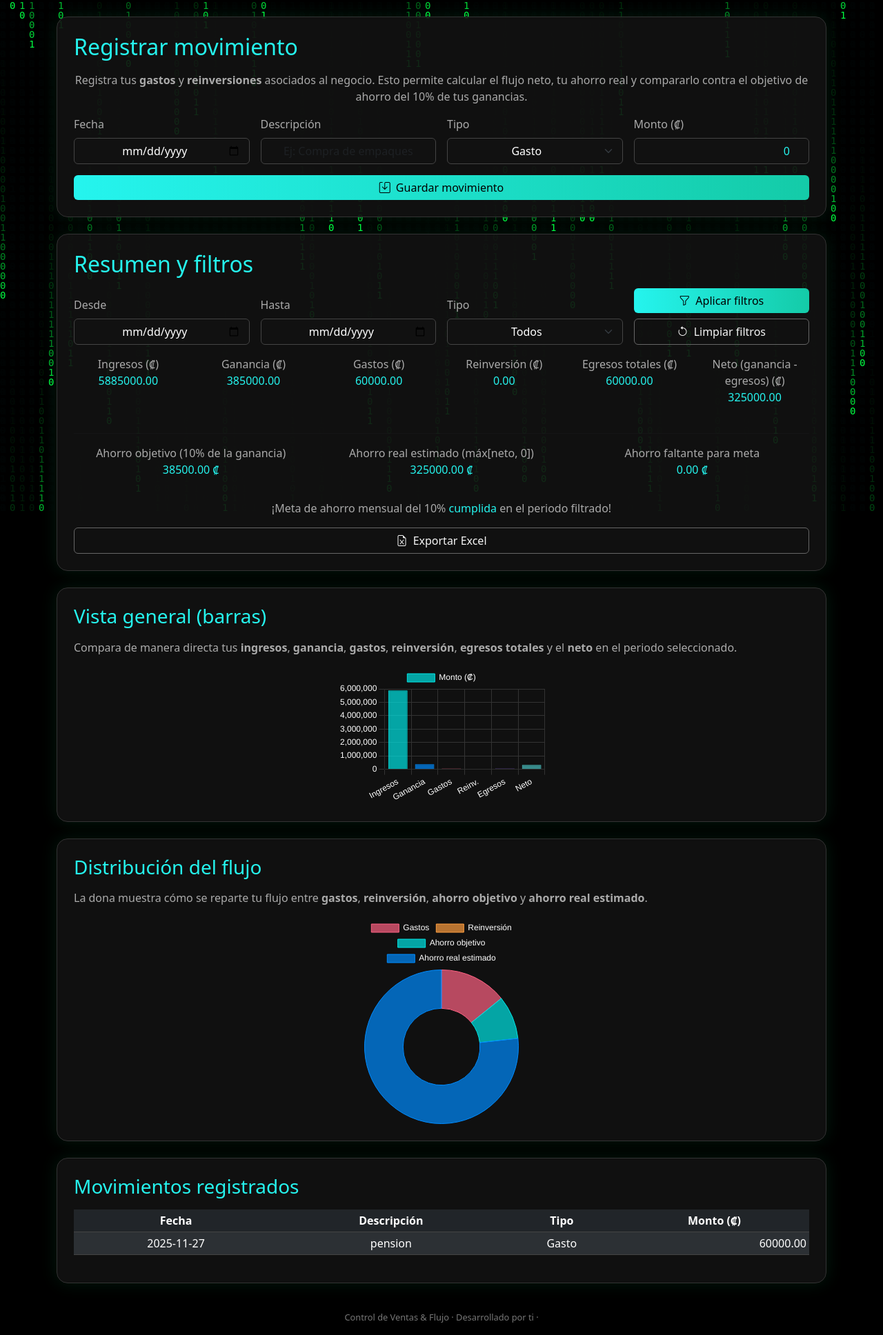
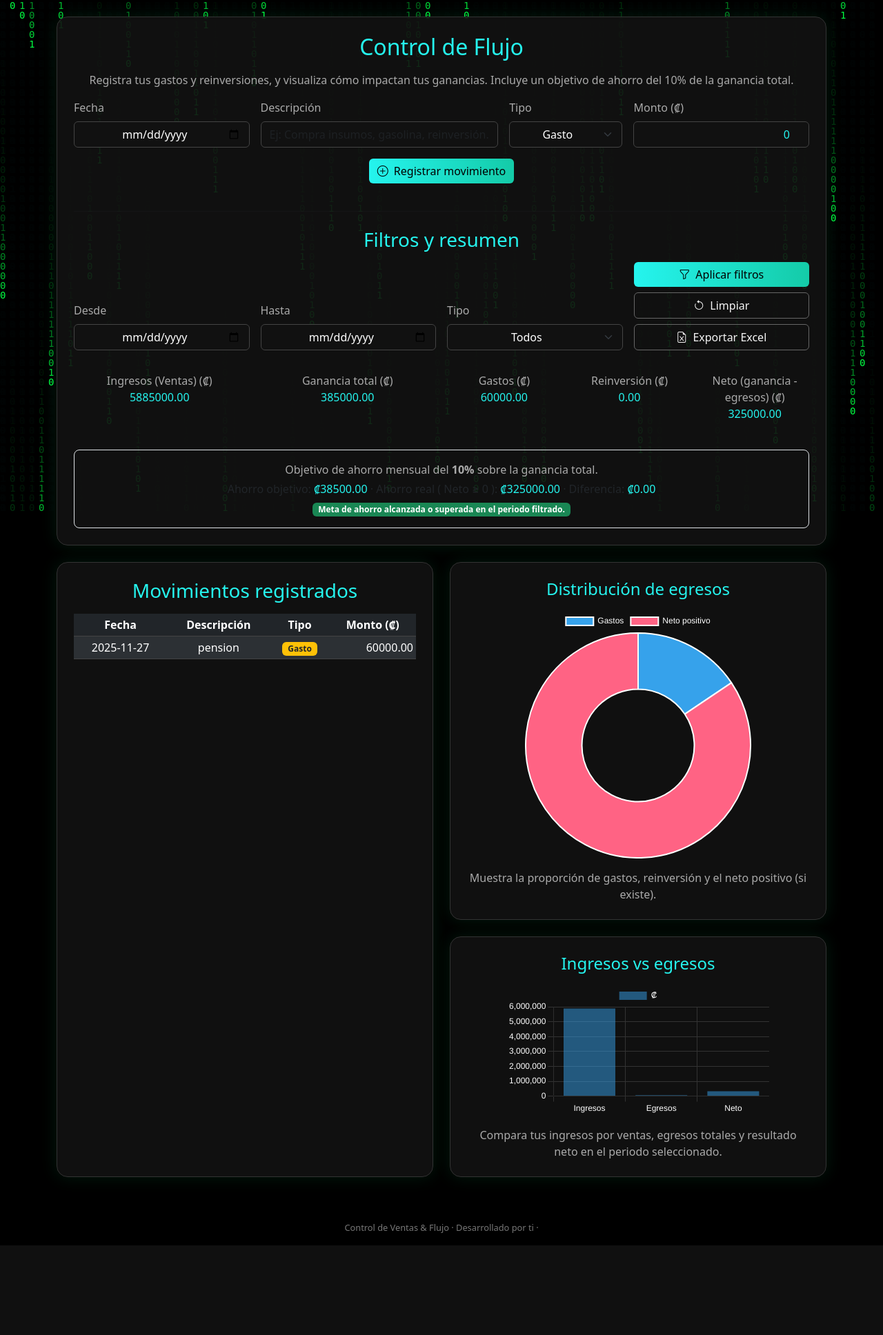
Before and after one commit to cristophercr07-hub/control-ventras-web, a Flask app: page /flujo in a window 1280 px wide. Shown: the part 57-1993 px from the top of the page at 69% size. After the commit the page ends 1863 px from the top, so only its background shows below. Run offline with Flask 3, Linux system fonts and the light colour scheme; a user stored in the database is signed in; data comes from the database, SQL or seed files in the repository.

Commit message:
Update flujo.html

```diff
--- a/templates/flujo.html
+++ b/templates/flujo.html
@@ -3,46 +3,49 @@
 
 {% block content %}
 
-{% if error %}
-    <div class="alert alert-danger py-2 mb-3">{{ error }}</div>
-{% endif %}
-{% if success %}
-    <div class="alert alert-success py-2 mb-3">{{ success }}</div>
-{% endif %}
-
-<!-- FORMULARIO DE MOVIMIENTOS -->
 <div class="row">
     <div class="col-12">
         <div class="card p-4 mb-4">
-            <h2 class="mb-3 text-accent">Registrar movimiento</h2>
+            <h2 class="mb-3 text-accent text-center">Control de Flujo</h2>
             <p class="text-secondary-custom text-center mb-3">
-                Registra tus <b>gastos</b> y <b>reinversiones</b> asociados al negocio. Esto permite
-                calcular el flujo neto, tu ahorro real y compararlo contra el objetivo de ahorro del 10%
-                de tus ganancias.
+                Registra tus gastos y reinversiones, y visualiza cómo impactan
+                tus ganancias. Incluye un objetivo de ahorro del 10% de la
+                ganancia total.
             </p>
 
-            <form method="post" action="{{ url_for('flujo') }}">
+            {% if error %}
+                <div class="alert alert-danger py-2 mb-3 text-center">
+                    {{ error }}
+                </div>
+            {% endif %}
+            {% if success %}
+                <div class="alert alert-success py-2 mb-3 text-center">
+                    {{ success }}
+                </div>
+            {% endif %}
+
+            <!-- FORMULARIO DE MOVIMIENTO -->
+            <form method="post" action="{{ url_for('flujo') }}" class="mb-4">
                 <div class="row g-3 align-items-end">
-                    <div class="col-md-3 col-12">
+                    <div class="col-md-3 col-6">
                         <label class="form-label text-secondary-custom">Fecha</label>
                         <input
                             type="date"
                             name="date"
                             class="form-control text-center"
-                            data-autotoday="1"
                         >
                     </div>
-                    <div class="col-md-3 col-12">
+                    <div class="col-md-4 col-12">
                         <label class="form-label text-secondary-custom">Descripción</label>
                         <input
                             type="text"
                             name="description"
                             class="form-control text-center"
-                            placeholder="Ej: Compra de empaques"
+                            placeholder="Ej: Compra insumos, gasolina, reinversión..."
                             required
                         >
                     </div>
-                    <div class="col-md-3 col-6">
+                    <div class="col-md-2 col-6">
                         <label class="form-label text-secondary-custom">Tipo</label>
                         <select name="category" class="form-select text-center">
                             <option value="Gasto">Gasto</option>
@@ -61,21 +64,19 @@
                         >
                     </div>
                 </div>
-                <div class="mt-3 text-center">
-                    <button type="submit" class="btn btn-primary w-100 w-md-auto">
-                        <i class="bi bi-save me-1"></i> Guardar movimiento
+                <div class="row mt-3">
+                    <div class="col text-center">
+                        <button type="submit" class="btn btn-primary">
+                            <i class="bi bi-plus-circle me-1"></i> Registrar movimiento
                         </button>
                     </div>
+                </div>
             </form>
-        </div>
-    </div>
-</div>
 
-<!-- FILTROS + RESUMEN -->
-<div class="row">
-    <div class="col-12">
-        <div class="card p-4 mb-4">
-            <h2 class="mb-3 text-accent">Resumen y filtros</h2>
+            <hr class="mb-4">
+
+            <!-- FILTROS -->
+            <h3 class="mb-3 text-accent text-center">Filtros y resumen</h3>
 
             <form method="get" action="{{ url_for('flujo') }}" class="mb-3">
                 <div class="row g-3 align-items-end">
@@ -106,26 +107,38 @@
                         </select>
                     </div>
                     <div class="col-md-3 col-6">
-                        <button type="submit" class="btn btn-primary w-100 mb-2">
+                        <div class="d-flex flex-wrap gap-2">
+                            <button type="submit" class="btn btn-primary flex-grow-1">
                                 <i class="bi bi-funnel me-1"></i> Aplicar filtros
                             </button>
-                        <a href="{{ url_for('flujo') }}" class="btn btn-outline-light w-100">
-                            <i class="bi bi-arrow-counterclockwise me-1"></i> Limpiar filtros
+                            <a href="{{ url_for('flujo') }}" class="btn btn-outline-light flex-grow-1">
+                                <i class="bi bi-arrow-counterclockwise me-1"></i> Limpiar
                             </a>
+                            <a
+                                href="{{ url_for('flujo_export',
+                                                 date_from=date_from,
+                                                 date_to=date_to,
+                                                 category_filter=category_filter) }}"
+                                class="btn btn-outline-light flex-grow-1"
+                            >
+                                <i class="bi bi-file-earmark-excel me-1"></i> Exportar Excel
+                            </a>
+                        </div>
                     </div>
                 </div>
             </form>
 
-            <div class="row text-center">
-                <div class="col-md-2 col-6 mb-2">
+            <!-- RESUMEN -->
+            <div class="row text-center mt-3">
+                <div class="col-md-3 col-6 mb-2">
                     <p class="text-secondary-custom">
-                        Ingresos (₡)<br>
+                        Ingresos (Ventas) (₡)<br>
                         <span class="text-accent">{{ "%.2f"|format(total_ingresos) }}</span>
                     </p>
                 </div>
-                <div class="col-md-2 col-6 mb-2">
+                <div class="col-md-3 col-6 mb-2">
                     <p class="text-secondary-custom">
-                        Ganancia (₡)<br>
+                        Ganancia total (₡)<br>
                         <span class="text-accent">{{ "%.2f"|format(total_ganancia) }}</span>
                     </p>
                 </div>
@@ -141,13 +154,7 @@
                         <span class="text-accent">{{ "%.2f"|format(total_reinv) }}</span>
                     </p>
                 </div>
-                <div class="col-md-2 col-6 mb-2">
-                    <p class="text-secondary-custom">
-                        Egresos totales (₡)<br>
-                        <span class="text-accent">{{ "%.2f"|format(total_egresos) }}</span>
-                    </p>
-                </div>
-                <div class="col-md-2 col-6 mb-2">
+                <div class="col-md-2 col-12 mb-2">
                     <p class="text-secondary-custom">
                         Neto (ganancia - egresos) (₡)<br>
                         <span class="text-accent">{{ "%.2f"|format(neto) }}</span>
@@ -155,90 +162,46 @@
                 </div>
             </div>
 
-            <hr>
-
-            <div class="row text-center">
-                <div class="col-md-4 col-12 mb-2">
-                    <p class="text-secondary-custom">
-                        Ahorro objetivo (10% de la ganancia)<br>
-                        <span class="text-accent">{{ "%.2f"|format(ahorro_objetivo) }} ₡</span>
+            <!-- OBJETIVO DE AHORRO -->
+            <div class="row mt-3">
+                <div class="col-12">
+                    <div class="border rounded-3 p-3">
+                        <p class="mb-1 text-secondary-custom text-center">
+                            Objetivo de ahorro mensual del <b>10%</b> sobre la ganancia total.
                         </p>
-                </div>
-                <div class="col-md-4 col-12 mb-2">
-                    <p class="text-secondary-custom">
-                        Ahorro real estimado (máx[neto, 0])<br>
-                        <span class="text-accent">{{ "%.2f"|format(ahorro_real) }} ₡</span>
+                        <p class="mb-1 text-center">
+                            Ahorro objetivo:
+                            <span class="text-accent">₡{{ "%.2f"|format(ahorro_objetivo) }}</span> ·
+                            Ahorro real ( Neto &ge; 0 ):
+                            <span class="text-accent">₡{{ "%.2f"|format(ahorro_real) }}</span> ·
+                            Diferencia:
+                            <span class="text-accent">₡{{ "%.2f"|format(ahorro_faltante) }}</span>
                         </p>
-                </div>
-                <div class="col-md-4 col-12 mb-2">
-                    <p class="text-secondary-custom">
-                        Ahorro faltante para meta<br>
-                        <span class="text-accent">{{ "%.2f"|format(ahorro_faltante) }} ₡</span>
-                    </p>
-                </div>
-            </div>
-
-            <p class="text-secondary-custom text-center mt-2 mb-0">
+                        <p class="mb-0 text-center">
                             {% if meta_cumplida %}
-                    ¡Meta de ahorro mensual del 10% <span class="text-accent">cumplida</span> en el periodo filtrado!
+                                <span class="badge bg-success">
+                                    Meta de ahorro alcanzada o superada en el periodo filtrado.
+                                </span>
                             {% else %}
-                    Aún no alcanzas el 10% de ahorro sobre la ganancia en el periodo filtrado.
-                    Usa este indicador para ajustar tus gastos y tu reinversión.
+                                <span class="badge bg-warning text-dark">
+                                    Aún no alcanzas la meta de ahorro en el periodo filtrado.
+                                </span>
                             {% endif %}
                         </p>
-
-            <div class="text-end mt-3">
-                <a
-                    class="btn btn-outline-light w-100 w-md-auto"
-                    href="{{ url_for('flujo_export',
-                                     date_from=date_from,
-                                     date_to=date_to,
-                                     category_filter=category_filter) }}"
-                >
-                    <i class="bi bi-file-earmark-excel me-1"></i> Exportar Excel
-                </a>
-            </div>
                     </div>
                 </div>
             </div>
 
-<!-- GRÁFICOS: UNO DEBAJO DEL OTRO -->
-<div class="row">
-    <div class="col-12">
-        <div class="card p-4 mb-4">
-            <h3 class="mb-3 text-accent">Vista general (barras)</h3>
-            <p class="text-secondary-custom mb-3">
-                Compara de manera directa tus <b>ingresos</b>, <b>ganancia</b>,
-                <b>gastos</b>, <b>reinversión</b>, <b>egresos totales</b> y el
-                <b>neto</b> en el periodo seleccionado.
-            </p>
-            <div class="chart-container" style="max-width: 420px; margin: 0 auto;">
-                <canvas id="flujoBarChart" height="200"></canvas>
-            </div>
         </div>
     </div>
 </div>
 
+<!-- TABLA + GRÁFICOS -->
 <div class="row">
-    <div class="col-12">
-        <div class="card p-4">
-            <h3 class="mb-3 text-accent">Distribución del flujo</h3>
-            <p class="text-secondary-custom mb-3">
-                La dona muestra cómo se reparte tu flujo entre <b>gastos</b>,
-                <b>reinversión</b>, <b>ahorro objetivo</b> y <b>ahorro real estimado</b>.
-            </p>
-            <div class="chart-container" style="max-width: 420px; margin: 0 auto;">
-                <canvas id="flujoPieChart" height="200"></canvas>
-            </div>
-        </div>
-    </div>
-</div>
+    <div class="col-lg-6 col-12 mb-4">
+        <div class="card p-4 h-100">
+            <h3 class="mb-3 text-accent text-center">Movimientos registrados</h3>
 
-<!-- LISTADO DE MOVIMIENTOS -->
-<div class="row mt-4">
-    <div class="col-12">
-        <div class="card p-4">
-            <h3 class="mb-3 text-accent">Movimientos registrados</h3>
             {% if expenses and expenses|length > 0 %}
                 <div class="table-responsive">
                     <table class="table table-dark table-striped table-sm align-middle">
@@ -255,8 +218,14 @@
                                 <tr>
                                     <td class="text-center">{{ e.date }}</td>
                                     <td class="text-center">{{ e.description }}</td>
-                                    <td class="text-center">{{ e.category }}</td>
-                                    <td class="text-end text-accent">{{ "%.2f"|format(e.amount) }}</td>
+                                    <td class="text-center">
+                                        {% if e.category == 'Gasto' %}
+                                            <span class="badge bg-warning text-dark">Gasto</span>
+                                        {% else %}
+                                            <span class="badge bg-info text-dark">Reinversión</span>
+                                        {% endif %}
+                                    </td>
+                                    <td class="text-end">{{ "%.2f"|format(e.amount) }}</td>
                                 </tr>
                             {% endfor %}
                         </tbody>
@@ -264,9 +233,36 @@
                 </div>
             {% else %}
                 <p class="text-secondary-custom text-center mb-0">
-                    No hay movimientos registrados en el rango seleccionado.
+                    No hay movimientos registrados con los filtros actuales.
                 </p>
             {% endif %}
+        </div>
+    </div>
+
+    <div class="col-lg-6 col-12 mb-4">
+        <div class="card p-4 mb-4">
+            <h4 class="mb-3 text-accent text-center">Distribución de egresos</h4>
+            <div class="d-flex justify-content-center">
+                <div style="max-width: 360px; width: 100%;">
+                    <canvas id="chartFlujoEgresos"></canvas>
+                </div>
+            </div>
+            <p class="text-secondary-custom text-center mt-3 mb-0">
+                Muestra la proporción de gastos, reinversión y el neto positivo (si existe).
+            </p>
+        </div>
+
+        <div class="card p-4">
+            <h4 class="mb-3 text-accent text-center">Ingresos vs egresos</h4>
+            <div class="d-flex justify-content-center">
+                <div style="max-width: 380px; width: 100%;">
+                    <canvas id="chartFlujoResumen"></canvas>
+                </div>
+            </div>
+            <p class="text-secondary-custom text-center mt-3 mb-0">
+                Compara tus ingresos por ventas, egresos totales y resultado neto
+                en el periodo seleccionado.
+            </p>
         </div>
     </div>
 </div>
@@ -277,116 +273,75 @@
 {{ super() }}
 <script>
 document.addEventListener("DOMContentLoaded", function() {
-    const totalIngresos = {{ total_ingresos or 0 }};
-    const totalGanancia = {{ total_ganancia or 0 }};
-    const totalGastos = {{ total_gastos or 0 }};
-    const totalReinv = {{ total_reinv or 0 }};
-    const totalEgresos = {{ total_egresos or 0 }};
-    const neto = {{ neto or 0 }};
-    const ahorroObjetivo = {{ ahorro_objetivo or 0 }};
-    const ahorroReal = {{ ahorro_real or 0 }};
+    const totalGastos = {{ total_gastos|default(0)|float }};
+    const totalReinv = {{ total_reinv|default(0)|float }};
+    const neto = {{ neto|default(0)|float }};
+    const totalIngresos = {{ total_ingresos|default(0)|float }};
+    const totalEgresos = {{ total_egresos|default(0)|float }};
 
-    // Colores
-    const barColors = [
-        'rgba(0, 229, 229, 0.7)',  // Ingresos
-        'rgba(0, 140, 255, 0.7)',  // Ganancia
-        'rgba(255, 99, 132, 0.7)', // Gastos
-        'rgba(255, 159, 64, 0.7)', // Reinv
-        'rgba(153, 102, 255, 0.7)',// Egresos
-        'rgba(75, 192, 192, 0.7)'  // Neto
-    ];
-    const barBorderColors = [
-        '#00e5e5',
-        '#008cff',
-        '#ff6384',
-        '#ff9f40',
-        '#9966ff',
-        '#4bc0c0'
-    ];
+    // Datos para dona de egresos
+    const egresosLabels = [];
+    const egresosValues = [];
 
-    const pieColors = [
-        'rgba(255, 99, 132, 0.7)', // Gastos
-        'rgba(255, 159, 64, 0.7)', // Reinv
-        'rgba(0, 229, 229, 0.7)',  // Ahorro objetivo
-        'rgba(0, 140, 255, 0.7)'   // Ahorro real
-    ];
-    const pieBorderColors = [
-        '#ff6384',
-        '#ff9f40',
-        '#00e5e5',
-        '#008cff'
-    ];
+    if (totalGastos > 0) {
+        egresosLabels.push("Gastos");
+        egresosValues.push(totalGastos);
+    }
+    if (totalReinv > 0) {
+        egresosLabels.push("Reinversión");
+        egresosValues.push(totalReinv);
+    }
+    if (neto > 0) {
+        egresosLabels.push("Neto positivo");
+        egresosValues.push(neto);
+    }
 
-    // Gráfico de barras (uno)
-    const ctxBar = document.getElementById('flujoBarChart');
-    if (ctxBar) {
-        new Chart(ctxBar, {
-            type: 'bar',
+    const ctxEgresos = document.getElementById("chartFlujoEgresos");
+    if (ctxEgresos && egresosLabels.length > 0) {
+        new Chart(ctxEgresos, {
+            type: "doughnut",
             data: {
-                labels: ['Ingresos', 'Ganancia', 'Gastos', 'Reinv.', 'Egresos', 'Neto'],
+                labels: egresosLabels,
                 datasets: [{
-                    label: 'Monto (₡)',
-                    data: [
-                        totalIngresos,
-                        totalGanancia,
-                        totalGastos,
-                        totalReinv,
-                        totalEgresos,
-                        neto
-                    ],
-                    backgroundColor: barColors,
-                    borderColor: barBorderColors,
-                    borderWidth: 1
+                    data: egresosValues
                 }]
             },
             options: {
-                responsive: true,
                 plugins: {
-                    legend: { labels: { color: '#ffffff' } }
-                },
-                scales: {
-                    x: {
-                        ticks: { color: '#ffffff' },
-                        grid: { color: '#333333' }
-                    },
-                    y: {
-                        beginAtZero: true,
-                        ticks: { color: '#ffffff' },
-                        grid: { color: '#333333' }
+                    legend: {
+                        labels: { color: "#ffffff" }
                     }
                 }
             }
         });
     }
 
-    // Gráfico de dona (distribución)
-    const ctxPie = document.getElementById('flujoPieChart');
-    if (ctxPie) {
-        new Chart(ctxPie, {
-            type: 'doughnut',
+    const ctxResumen = document.getElementById("chartFlujoResumen");
+    if (ctxResumen) {
+        new Chart(ctxResumen, {
+            type: "bar",
             data: {
-                labels: [
-                    'Gastos',
-                    'Reinversión',
-                    'Ahorro objetivo',
-                    'Ahorro real estimado'
-                ],
+                labels: ["Ingresos", "Egresos", "Neto"],
                 datasets: [{
-                    data: [
-                        totalGastos,
-                        totalReinv,
-                        ahorroObjetivo,
-                        ahorroReal
-                    ],
-                    backgroundColor: pieColors,
-                    borderColor: pieBorderColors,
-                    borderWidth: 1
+                    label: "₡",
+                    data: [totalIngresos, totalEgresos, neto]
                 }]
             },
             options: {
-                responsive: true,
+                scales: {
+                    x: {
+                        ticks: { color: "#ffffff" },
+                        grid: { color: "#333333" }
+                    },
+                    y: {
+                        ticks: { color: "#ffffff" },
+                        grid: { color: "#333333" }
+                    }
+                },
                 plugins: {
-                    legend: { labels: { color: '#ffffff' } }
+                    legend: {
+                        labels: { color: "#ffffff" }
+                    }
                 }
             }
         });
```
Lines whose indentation alone changed are shown as unchanged.
